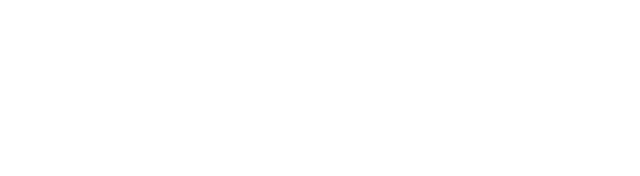
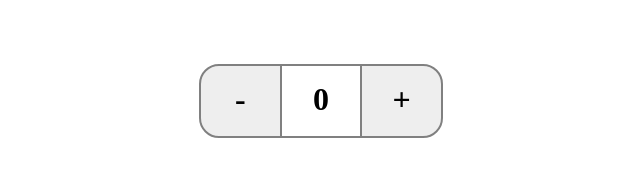
Before and after one commit to sachin4169/jscounter, a plain HTML site: page index.html in a window 1280 px wide. Shown: the whole page, without its empty margins (319-959 px from the left). Drawn offline with Linux system fonts and the light colour scheme.

Commit message:
final commit

```diff
--- a/index.html
+++ b/index.html
@@ -1,16 +1,75 @@
 <!DOCTYPE html>
 <html lang="en">
-<head>
-    <meta charset="UTF-8">
-    <meta http-equiv="X-UA-Compatible" content="IE=edge">
-    <meta name="viewport" content="width=device-width, initial-scale=1.0">
+  <head>
+    <meta charset="UTF-8" />
+    <meta http-equiv="X-UA-Compatible" content="IE=edge" />
+    <meta name="viewport" content="width=device-width, initial-scale=1.0" />
     <title>Javascript - Counter</title>
-    <style></style>
-</head>
-<body>
+    <style>
+      * {
+        padding: 0;
+        margin: 0;
+      }
+      .counter__box {
+        margin: auto;
+        margin-top: 5%;
+        width: 240px;
+        height: 70px;
+        border: 2px solid gray;
+        border-radius: 20px;
+        display: flex;
+        background-color: #eeeeee;
+        text-align: center;
+        justify-content: center;
+      }
+      .sub,
+      .add {
+        /* margin-top: 6%; */
+        width: 33.33%;
+        cursor: pointer;
+      }
+      /* .sub:hover{
+            background-color: #f9f9f9;
+        } */
+      .display {
+        width: 33.33%;
+        background-color: #fff;
+        z-index: 2;
+      }
+    </style>
+  </head>
+  <body>
+    <div class="main">
+      <div class="counter__box">
+        <div
+          style="border-right: 2px solid gray"
+          class="sub"
+          onclick="subtraction()"
+        >
+          <h1 id="sub" style="margin-top: 15px">-</h1>
+        </div>
+        <div class="display" onclick="display()">
+          <h1 style="margin-top: 15px" id="display">0</h1>
+        </div>
+        <div
+          style="border-left: 2px solid gray"
+          class="add"
+          onclick="addition()"
+        >
+          <h1 di="add" style="margin-top: 15px">+</h1>
+        </div>
+      </div>
+    </div>
 
     <script>
-
+      function subtraction() {
+        var x = Number(document.getElementById("display").innerHTML);
+        document.getElementById("display").innerHTML = x - 1;
+      }
+      function addition() {
+        var x = Number(document.getElementById("display").innerHTML);
+        document.getElementById("display").innerHTML = x + 1;
+      }
     </script>
-</body>
+  </body>
 </html>
```
